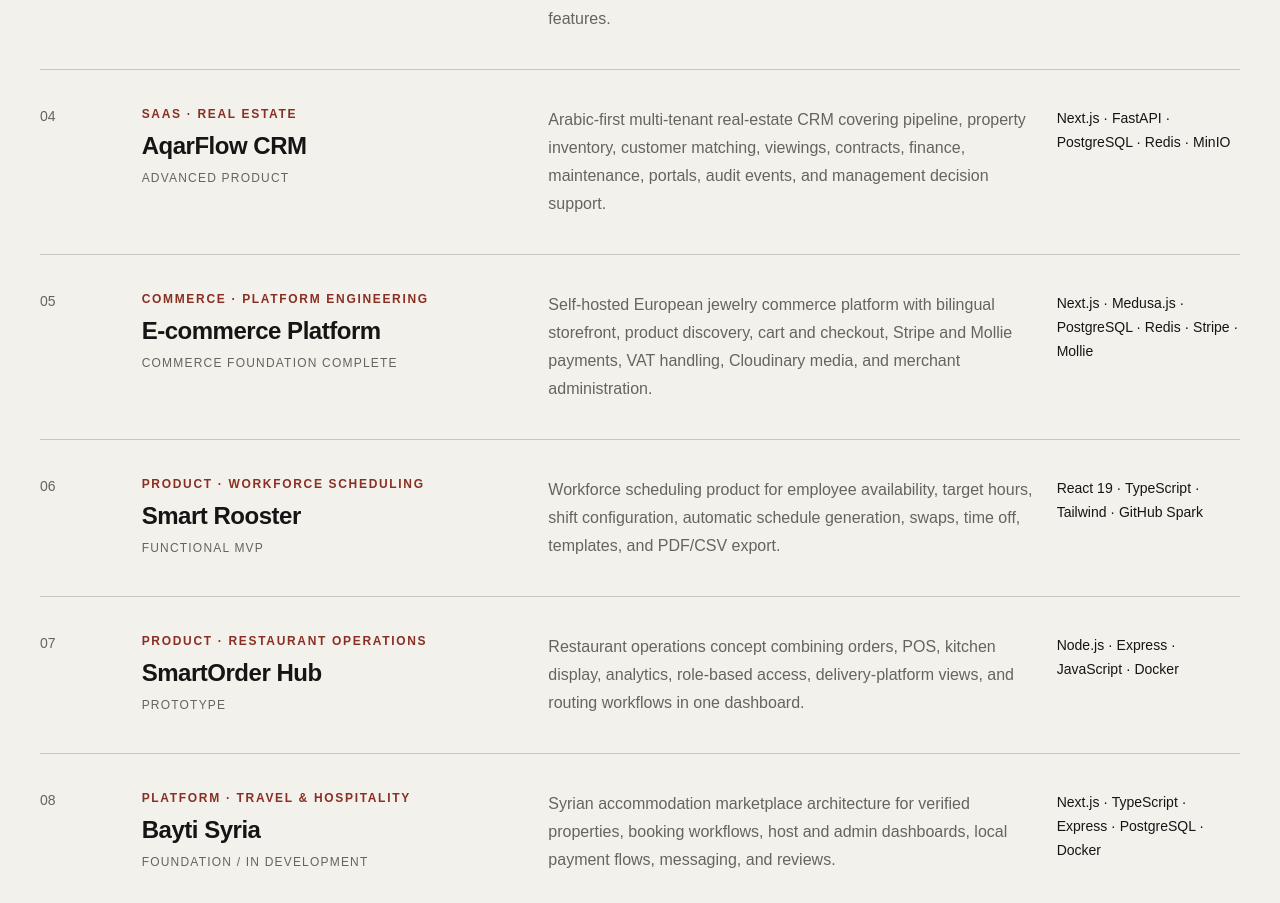
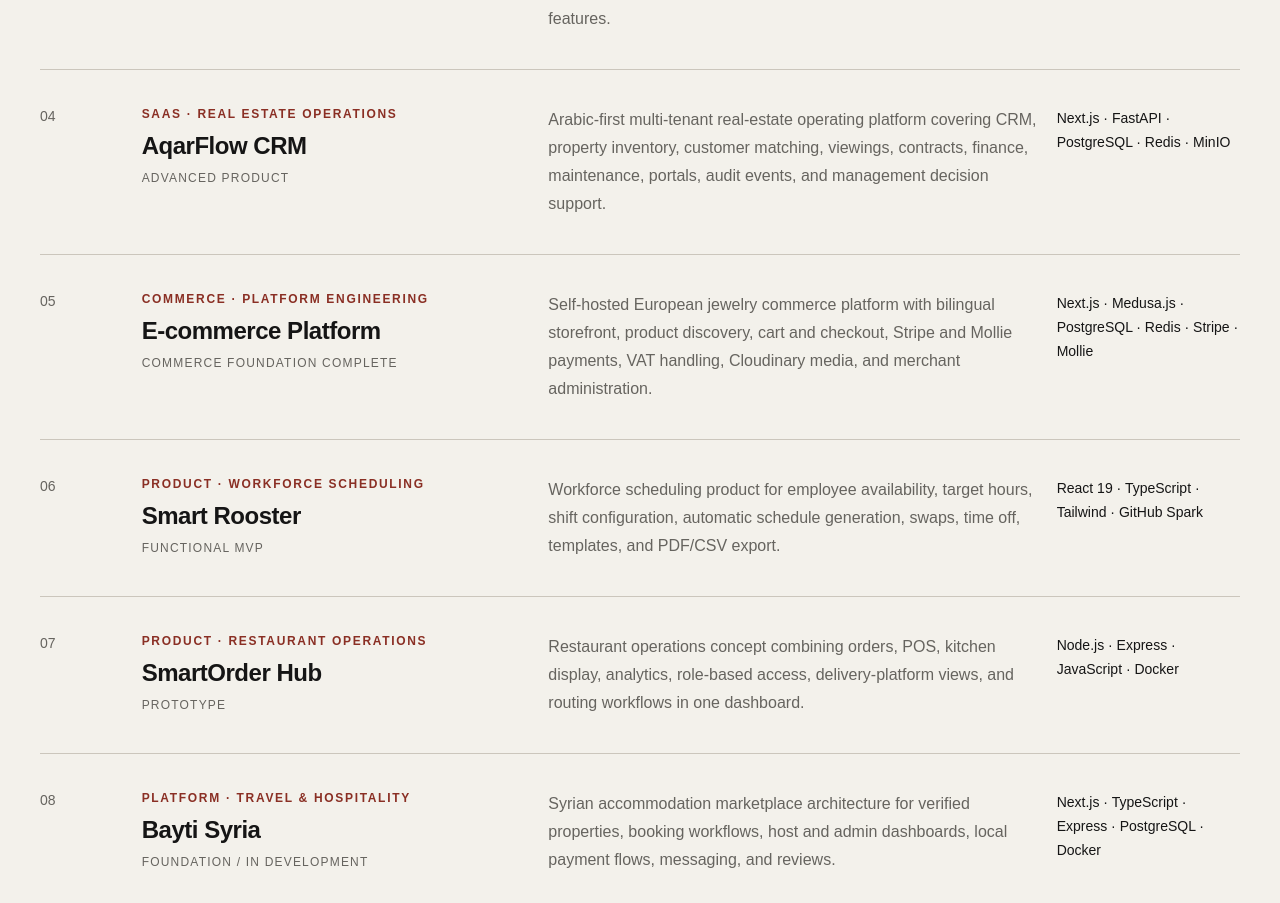
Before and after one commit to munjed80/munjed-portfolio, a Next.js app: page / in a window 1280 px wide. Shown: the part 1461-2364 px from the top of the page. Built offline with nearby package versions, Linux system fonts and the light colour scheme.

Commit message:
feat: link AqarFlow case study from portfolio

```diff
--- a/app/page.tsx
+++ b/app/page.tsx
@@ -27,10 +27,11 @@
   },
   {
     title: "AqarFlow CRM",
-    type: "SaaS · Real Estate",
+    type: "SaaS · Real Estate Operations",
     status: "Advanced product",
+    href: "/work/aqarflow",
     description:
-      "Arabic-first multi-tenant real-estate CRM covering pipeline, property inventory, customer matching, viewings, contracts, finance, maintenance, portals, audit events, and management decision support.",
+      "Arabic-first multi-tenant real-estate operating platform covering CRM, property inventory, customer matching, viewings, contracts, finance, maintenance, portals, audit events, and management decision support.",
     stack: "Next.js · FastAPI · PostgreSQL · Redis · MinIO",
   },
   {
```
